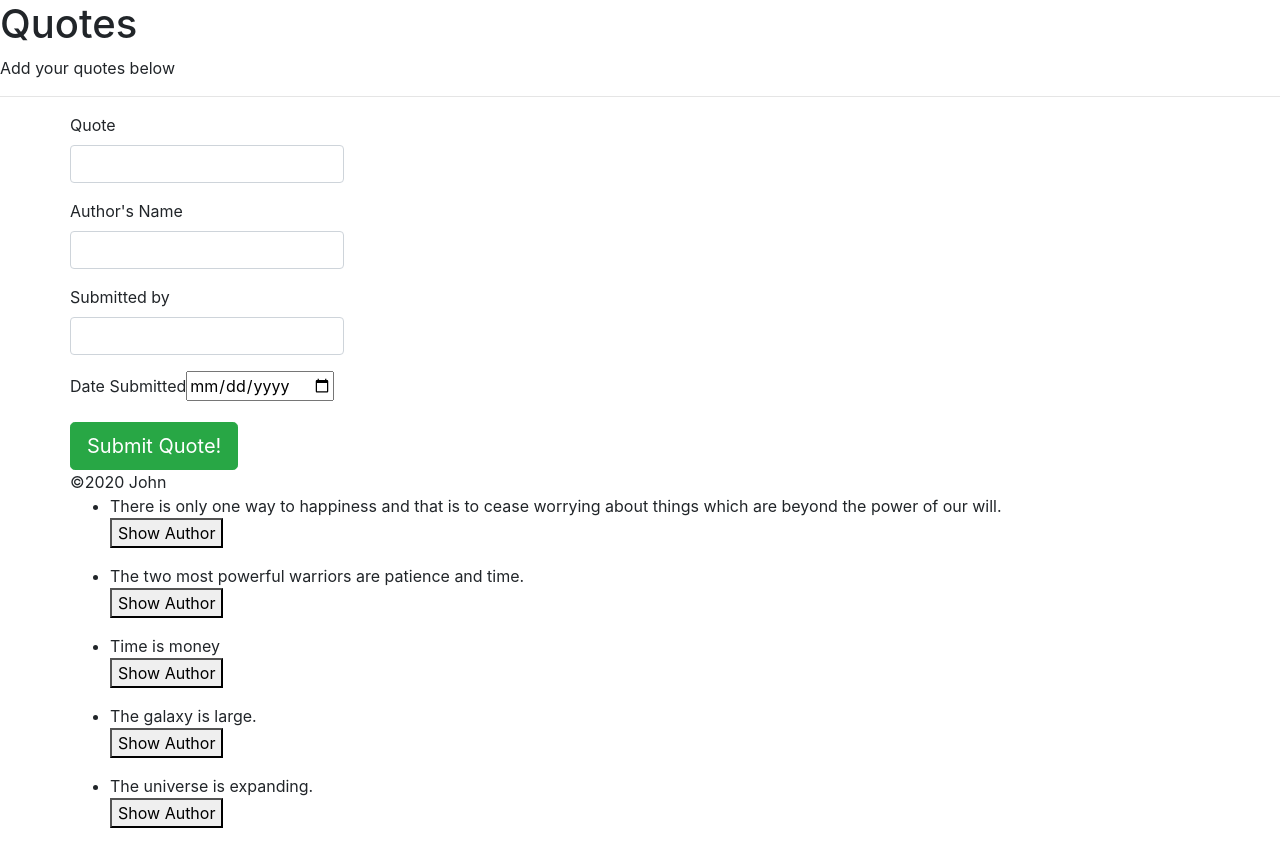
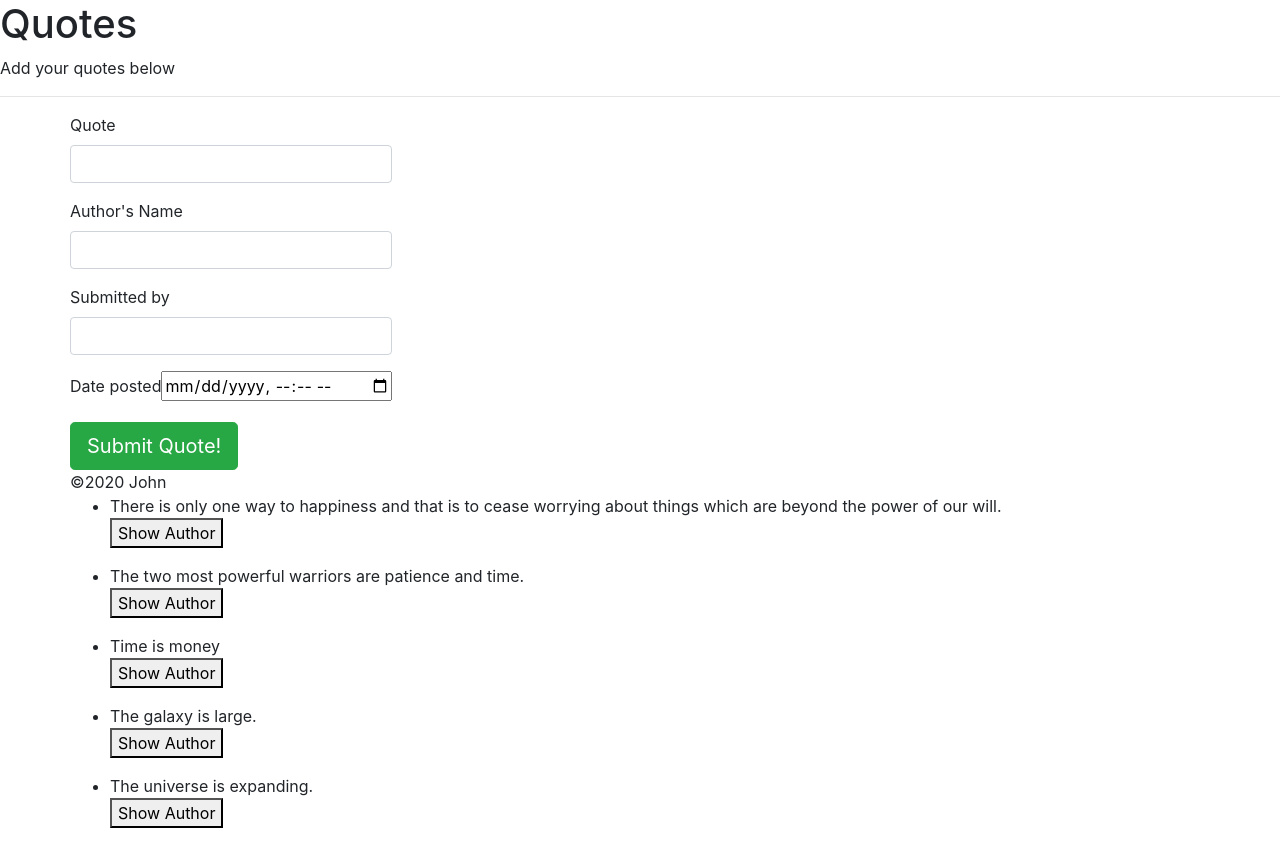
Before and after one commit to obewas/Quotes, an Angular app: page / in a window 1280 px wide. Built offline with nearby package versions, Linux system fonts and the light colour scheme.

Commit message:
added date button

```diff
--- a/src/app/quote-form/quote-form.component.html
+++ b/src/app/quote-form/quote-form.component.html
@@ -4,7 +4,7 @@
             <div class="form-group">
 
                 <label for="name">Quote</label>
-                <input type="text" class="form-control" id="name" [(ngModel)]="newQuote.name" name="name" #name="ngModel" (change)="log(newQuote.name)" required>
+                <input type="text" class="form-control" id="name" [(ngModel)]="newQuote.name" name="name" #name="ngModel" required>
                 <div [hidden]="name.valid || name.pristine" class="alert alert-danger">
                     <p> Type a Quote... :) </p>
                 </div>
@@ -30,13 +30,10 @@
 
             </div>
             <div class="form-group">
+                <label for="date">Date posted</label>
+                <input type="datetime-local" name="date" id="date">
+            </div>
 
-                <label for="complete">Date Submitted</label>
-                <input type='date' id="complete" [(ngModel)]="newQuote.completeDate" name="completeDate" #completeDate="ngModel" required>
-                <div [hidden]="completeDate.valid || completeDate.pristine" class="alert alert-danger">
-                  <p>Date is required</p>
-                </div>
-            </div>
             <button type="submit" class="btn btn-success btn-lg">Submit Quote!</button>
         </form>
     </div>
```
